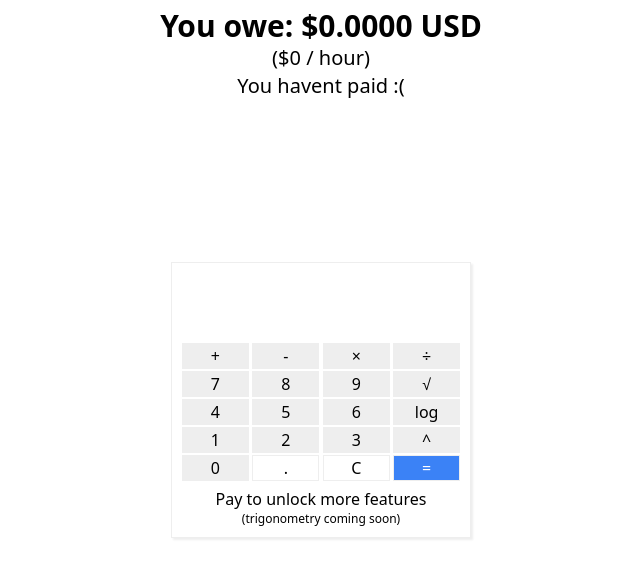
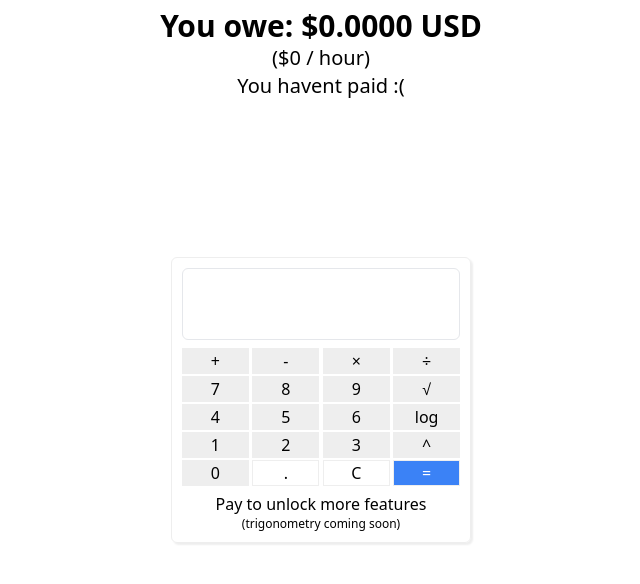
Before and after one commit to Cyteon/scrapyard-calculator, a SvelteKit app: page /app in a window 1280 px wide. Shown: the top 584 px of the page, without its empty margins (319-959 px from the left). Built offline with nearby package versions, Linux system fonts and the light colour scheme.

Commit message:
nice design shi ig

```diff
--- a/src/routes/app/+page.svelte
+++ b/src/routes/app/+page.svelte
@@ -193,8 +193,8 @@
 	<p class="w-full text-center text-xl">You havent paid :(</p>
 {/if}
 
-<div class="calculator">
-	<input type="text" bind:value={console} readonly="true"/>
+<div class="calculator rounded-md">
+	<input type="text" class="p-2 border rounded-md mb-2" bind:value={console} readonly="true"/>
 	<div class="buttons">
 		<div class="operations">
 			<button id="-" on:click={()=>{setOperation('substract');}}>
```
